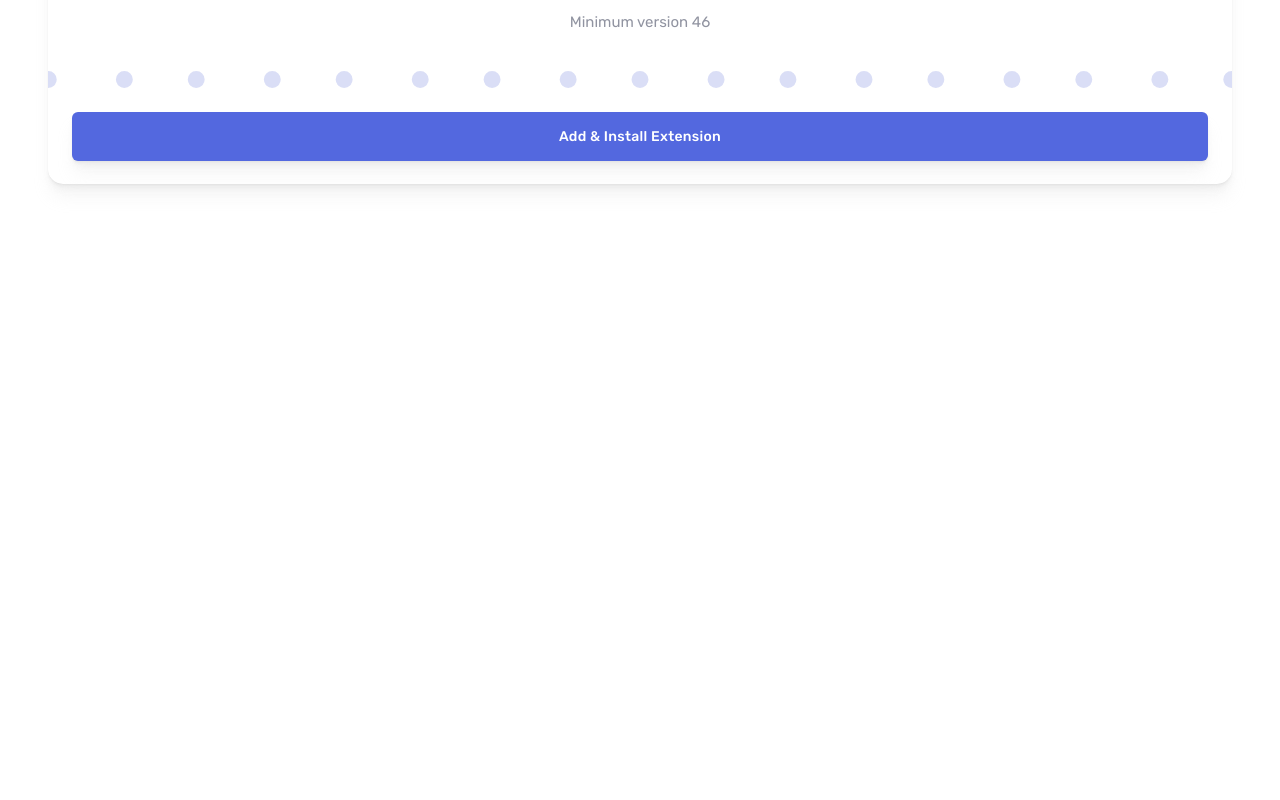
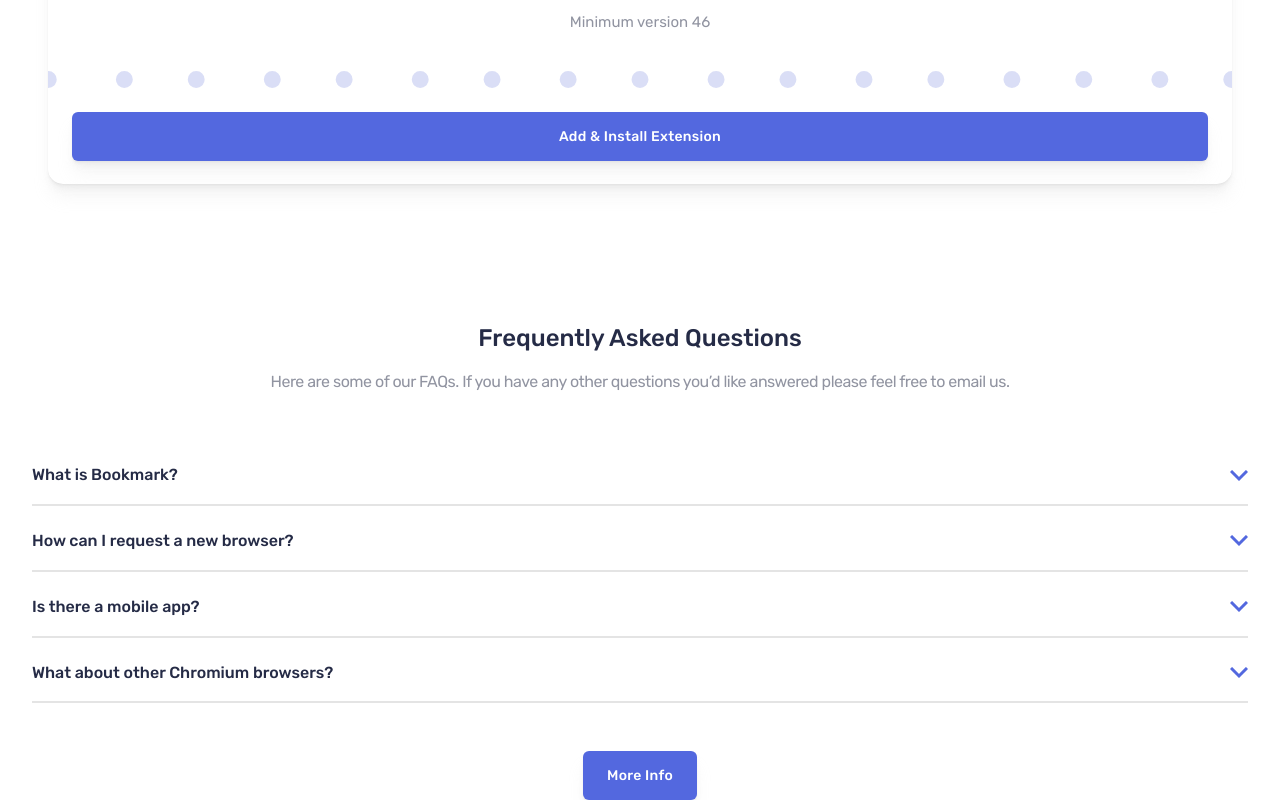
Before and after one commit to joshjavier/bookmark-landing-page, a React (Vite) app: page / in a window 1280 px wide. Shown: the part 2965-3765 px from the top of the page. Before the commit the page ends 3188 px from the top, so only its background shows below. Built offline with nearby package versions, Linux system fonts and the light colour scheme.

Commit message:
Add initial markup and styles for the FAQ section

```diff
--- a/src/App.tsx
+++ b/src/App.tsx
@@ -1,4 +1,5 @@
 import DownloadSection from './components/download-section';
+import FaqSection from './components/faq-section';
 import FeaturesSection from './components/features-section';
 import HeroSection from './components/hero-section';
 import SiteHeader from './components/site-header';
@@ -11,6 +12,7 @@ function App() {
         <HeroSection />
         <FeaturesSection />
         <DownloadSection />
+        <FaqSection />
       </main>
     </>
   );
--- /dev/null
+++ b/src/components/accordion.tsx
@@ -0,0 +1,28 @@
+import { useState } from 'react';
+import { FAQ } from '../definitions';
+import IconToggle from './icon-toggle';
+
+function Accordion({ faq, open = false }: { faq: FAQ; open?: boolean }) {
+  const [isOpen, setOpen] = useState(open);
+  const { question, answer } = faq;
+
+  return (
+    <article className="accordion">
+      <div className="trigger">
+        <h3>
+          <button aria-expanded={isOpen} onClick={() => setOpen((o) => !o)}>
+            <span>{question}</span>
+            <IconToggle />
+          </button>
+        </h3>
+      </div>
+      <div className="panel" aria-hidden={!isOpen}>
+        <div style={{ overflow: 'hidden' }}>
+          <p>{answer}</p>
+        </div>
+      </div>
+    </article>
+  );
+}
+
+export default Accordion;
--- /dev/null
+++ b/src/components/faq-section.tsx
@@ -0,0 +1,28 @@
+import { faqs } from '../data.json';
+import Accordion from './accordion';
+
+function FaqSection() {
+  return (
+    <section className="faq" aria-labelledby="faq-label">
+      <div className="wrapper">
+        <h2 id="faq-label">Frequently Asked Questions</h2>
+        <p>
+          Here are some of our FAQs. If you have any other questions you’d like
+          answered please feel free to email us.
+        </p>
+        <ul role="list">
+          {faqs.map((faq) => (
+            <li key={faq.id}>
+              <Accordion faq={faq} />
+            </li>
+          ))}
+        </ul>
+        <a href="#" className="btn primary">
+          More Info
+        </a>
+      </div>
+    </section>
+  );
+}
+
+export default FaqSection;
--- /dev/null
+++ b/src/components/icon-toggle.tsx
@@ -0,0 +1,14 @@
+function IconToggle() {
+  return (
+    <svg viewBox="0 0 18 12" width="18" height="12">
+      <path
+        fill="none"
+        stroke="currentColor"
+        strokeWidth="3"
+        d="M1 1l8 8 8-8"
+      />
+    </svg>
+  );
+}
+
+export default IconToggle;
--- /dev/null
+++ b/src/css/blocks/accordion.css
@@ -0,0 +1,60 @@
+.accordion {
+  text-align: left;
+}
+
+.accordion .trigger {
+  padding-block: 25px 18px;
+  border-bottom: 2px solid #e4e4e4;
+}
+
+.accordion .trigger > * {
+  font-size: 16px;
+  letter-spacing: -0.56px;
+  margin-block-start: 0;
+}
+
+.accordion button {
+  text-align: inherit;
+  color: inherit;
+  border: none;
+  padding: 0;
+  background-color: transparent;
+  cursor: pointer;
+  display: flex;
+  align-items: center;
+  gap: 1em;
+  width: 100%;
+  justify-content: space-between;
+}
+
+.accordion button svg {
+  flex-shrink: 0;
+  color: hsl(var(--clr-soft-blue));
+}
+
+.accordion button[aria-expanded='true'] svg {
+  color: hsl(var(--clr-soft-red));
+  rotate: 180deg;
+}
+
+.accordion .panel {
+  display: grid;
+  grid-template-rows: 1fr;
+  transition: grid-template-rows 200ms;
+}
+
+.accordion .panel[aria-hidden='true'] {
+  grid-template-rows: 0fr;
+}
+
+.accordion .panel p {
+  font-size: 15px;
+  line-height: 2;
+  letter-spacing: 0.075px;
+  margin-block-start: 11px;
+}
+
+.accordion .panel p:last-child {
+  border-bottom: 2px solid #e4e4e4;
+  padding-bottom: 26px;
+}
--- /dev/null
+++ b/src/css/blocks/faq-section.css
@@ -0,0 +1,14 @@
+.faq {
+  --gutter: 32px;
+  text-align: center;
+  margin-block-start: 139px;
+}
+
+.faq ul {
+  padding-inline-start: 0;
+  margin-block: 45px 48px;
+}
+
+.faq .btn {
+  padding-inline: 24px;
+}
--- a/src/css/main.css
+++ b/src/css/main.css
@@ -6,10 +6,12 @@
 @import 'blocks/button.css';
 @import 'blocks/tabs.css';
 @import 'blocks/b-card.css';
+@import 'blocks/accordion.css';
 @import 'blocks/site-header.css';
 @import 'blocks/hero-section.css';
 @import 'blocks/features-section.css';
 @import 'blocks/download-section.css';
+@import 'blocks/faq-section.css';
 
 /* Utilities */
 @import 'utilities/wrapper.css';
--- a/src/data.json
+++ b/src/data.json
@@ -38,5 +38,27 @@
       "minVersion": "46",
       "logo": "/images/logo-opera.svg"
     }
+  ],
+  "faqs": [
+    {
+      "id": 1,
+      "question": "What is Bookmark?",
+      "answer": "Lorem ipsum dolor sit amet, consectetur adipiscing elit. Fusce tincidunt justo eget ultricies fringilla. Phasellus blandit ipsum quis quam ornare mattis."
+    },
+    {
+      "id": 2,
+      "question": "How can I request a new browser?",
+      "answer": "Vivamus luctus eros aliquet convallis ultricies. Mauris augue massa, ultricies non ligula. Suspendisse imperdiet. Vivamus luctus eros aliquet convallis ultricies. Mauris augue massa, ultricies non ligula. Suspendisse imperdie tVivamus luctus eros aliquet convallis ultricies. Mauris augue massa, ultricies non ligula. Suspendisse imperdiet."
+    },
+    {
+      "id": 3,
+      "question": "Is there a mobile app?",
+      "answer": "Sed consectetur quam id neque fermentum accumsan. Praesent luctus vestibulum dolor, ut condimentum urna vulputate eget. Cras in ligula quis est pharetra mattis sit amet pharetra purus. Sed sollicitudin ex et ultricies bibendum."
+    },
+    {
+      "id": 4,
+      "question": "What about other Chromium browsers?",
+      "answer": "Integer condimentum ipsum id imperdiet finibus. Vivamus in placerat mi, at euismod dui. Aliquam vitae neque eget nisl gravida pellentesque non ut velit."
+    }
   ]
 }
--- a/src/definitions.ts
+++ b/src/definitions.ts
@@ -11,3 +11,9 @@ export type Browser = {
   minVersion: string;
   logo: string;
 };
+
+export type FAQ = {
+  id: number;
+  question: string;
+  answer: string;
+};
```
